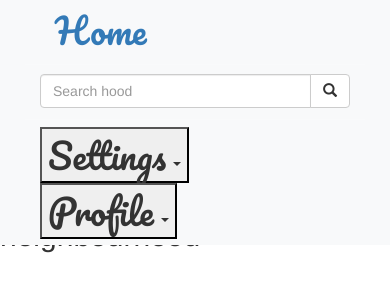
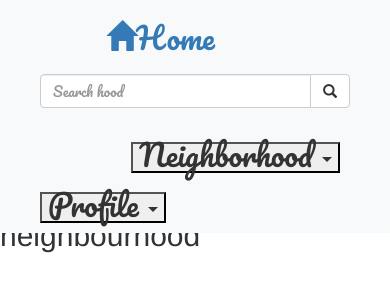
Before and after one commit to Joselyne97/Neigborhood, a Django app: page /search/ in a window 390 px wide. Shown: the top 300 px of the page. Run offline with Django 3.2, Linux system fonts and the light colour scheme; the visitor is signed in with stand-in values (Sample User, id 1); parts of the project's set-up code (start-up, migrations or seed data) failed here and were passed over; some libraries are stand-ins or nearby versions; some web fonts are replaced.

```diff
--- a/nebapp/templates/navbar.html
+++ b/nebapp/templates/navbar.html
@@ -3,6 +3,12 @@
 <head>
     <meta charset="UTF-8">
     <meta name="viewport" content="width=device-width, initial-scale=1.0">
+    <style>
+        nav{
+            font-size: 30px;
+            font-family: 'Pacifico', cursive;
+        }
+    </style>
     <link rel="stylesheet" href="https://maxcdn.bootstrapcdn.com/bootstrap/3.3.7/css/bootstrap.min.css">
     <link href="https://fonts.googleapis.com/css?family=Pacifico&display=swap" rel="stylesheet">
 
@@ -11,10 +17,16 @@
 <body>
     <nav class="navbar bg-light navbar-fixed-top">
         <div class="container-fluid">
-            <div class="col-md-2" >
-                <a class="navbar-brand" style="font-size: 35px;font-family: 'Pacifico', cursive;" href="{% url 'welcome' %}">Home</a>
+            <div class="navbar-header">
+                <a class="navbar-brand" style="font-size: 30px;font-family: 'Pacifico', cursive;" href="{% url 'welcome' %}"><span class="glyphicon glyphicon-home"></span>Home</a>
 
             </div>
+            <button type="button" class="navbar-toggle collapsed" data-toggle="collapse" data-target="#bs-example-navbar-collapse-1" aria-expanded="false">
+                    <span class="sr-only">Toggle navigation</span>
+                    <span class="icon-bar"></span>
+                    <span class="icon-bar"></span>
+                    <span class="icon-bar"></span>
+                  </button>
 
             <div class="col-md-2" >
                     <form class="navbar-form" role="search" action="{% url 'search_results' %}">
@@ -30,42 +42,47 @@
                     </div>
 
 
+                    <div class="navbar-brand">
+
+                    </div>
 
 
 
-
-            <div class="col-md-2">
+            <div class="navbar-brand">
             <div class="dropdown">
                     <button type="button" class="dropdown-toggle" data-toggle="dropdown">
-                        <span style="font-size: 35px;font-family: 'Pacifico', cursive;">Settings</span>
+                        <span style="font-size: 30px;font-family: 'Pacifico', cursive;">Neighborhood</span>
 
                     </button>
                     <div class="dropdown-menu">
 
 
 
-                      <a class="dropdown-item" href="/accounts/password/change" style="font-size: 25px;font-family: Great Vibes;">Change Password</a>
-                      <a class="dropdown-item" href="/logout" style="font-size: 25px;font-family: Great Vibes;">Logout</a>
+                      <a class="dropdown-item" href="{url 'new-hood'}" style="font-size: 25px;font-family: 'Pacifico', cursive;">Add a hood</a>
+                      <a class="dropdown-item" href="{url 'update-hood'}" style="font-size: 25px;font-family: 'Pacifico', cursive;">Update your hood</a>
 
                     </div>
                 </div>
             </div>
 
-            <div class="col-md-2">
+
+
+
+            <div class="navbar-brand">
 
                 <div class="dropdown">
 
                     <button type="button" class="dropdown-toggle" data-toggle="dropdown">
-                        <span style="font-size: 35px;font-family: 'Pacifico', cursive;">Profile</span>
+                        <span style="font-size: 30px;font-family: 'Pacifico', cursive;">Profile</span>
 
                     </button>
 
                     <div class="dropdown-menu">
 
 
-              <a class="dropdown-item" href="{%url 'user-profile' %}" style="font-size: 25px;font-family: Great Vibes;">My Profile</a><br>
+              <a class="dropdown-item" href="{%url 'user-profile' %}" style="font-size: 25px;font-family: 'Pacifico', cursive;">My Profile</a><br>
 
-              <a class="dropdown-item" href="{%url 'edit-profile' %}" style="font-size: 25px;font-family: Great Vibes;">Edit my Profile</a>
+
 
             </div>
           </div>
--- a/nebapp/templates/registration/base.html
+++ b/nebapp/templates/registration/base.html
@@ -17,6 +17,8 @@
 </head>
 
 <body>
+    {% include "navbar.html" %}
+    <br><br><br><br><br>
 
   {% block content %}  {%endblock%}
 
```
Also changed, not shown: nebapp/models.py (+5 -5 lines), nebapp/templates/users/business.html (added, +37 -0 lines).
